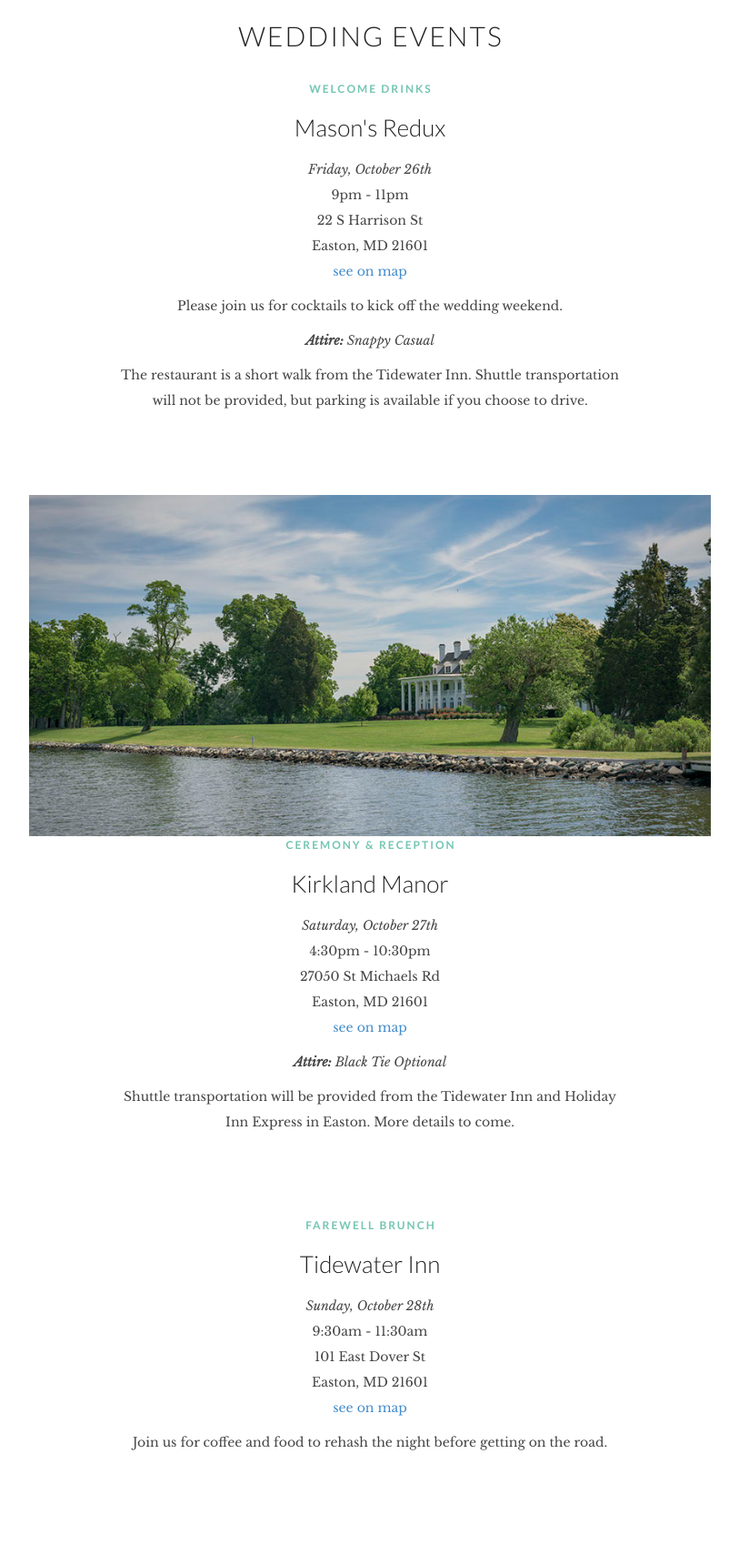
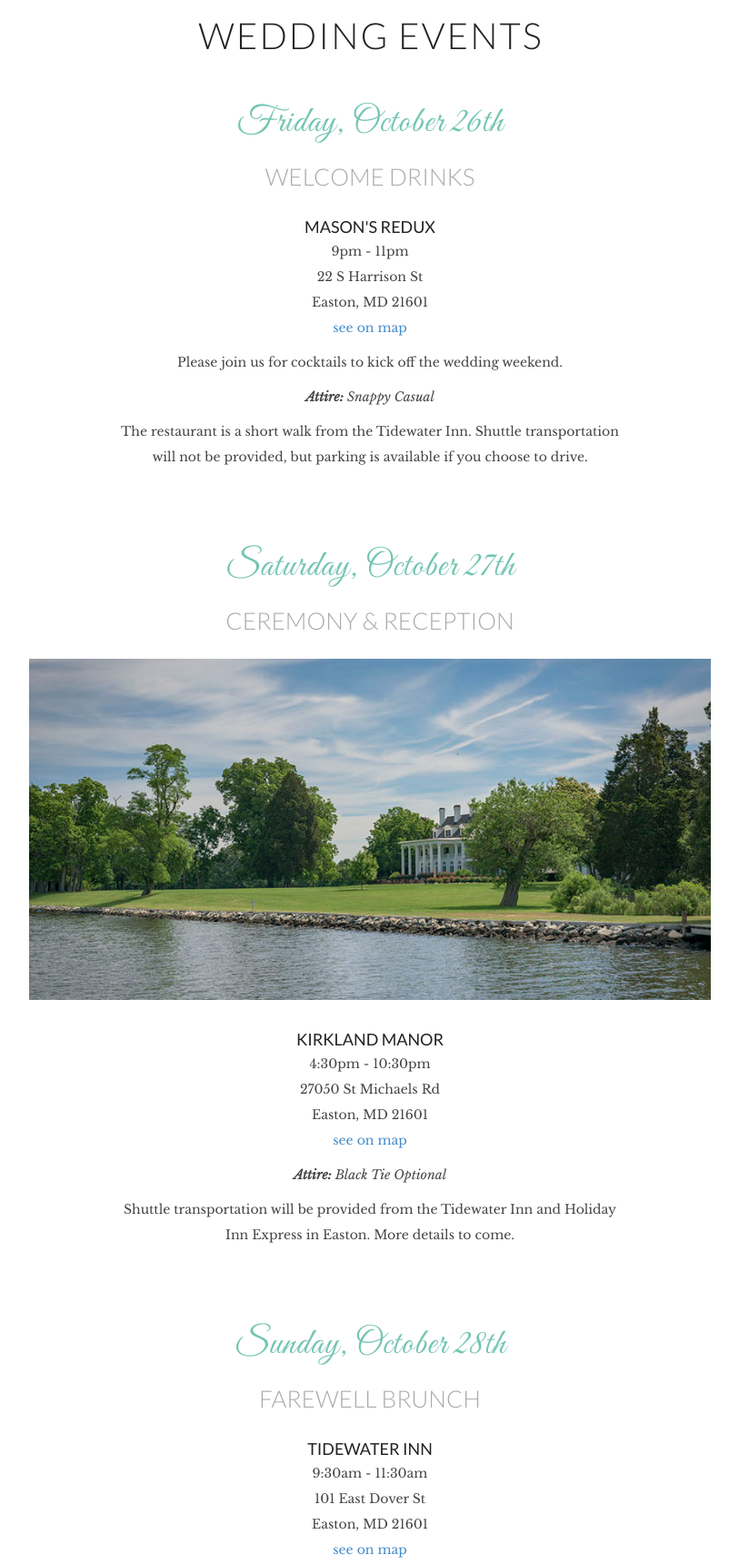
Before and after one commit to laurenandalex/laurenandalex.github.io, a plain HTML site: page index.html in a window 1280 px wide. Shown: the part 860-2580 px from the top of the page at 91% size, without its empty margins (233-1046 px from the left). Drawn offline with nearby package versions, Linux system fonts and the light colour scheme.

Commit message:
Style changes

```diff
--- a/css/custom.css
+++ b/css/custom.css
@@ -29,3 +29,31 @@ ul > li {
     padding:4rem;
     background-color: rgba(0,0,0,0.75);
 }
+
+.date {
+    font-family: 'Great Vibes', 'Lato', sans-serif;
+    font-size: 40px;
+    color: #74c5b1;
+    margin-bottom: 25px;
+    text-transform: capitalize;
+}
+
+.details-1 h2,
+.story h2 {
+    margin-bottom: 60px;
+}
+
+h2 {
+  font-size: 40px;
+}
+
+h4.event-title {
+  font-size: 26px;
+  margin-bottom: 25px;
+  color: #AAAAAA;
+  text-transform: uppercase;
+}
+
+h6 {
+  font-size: 14px;
+}
--- a/index.html
+++ b/index.html
@@ -8,7 +8,7 @@
         <link href="css/flexslider.min.css" rel="stylesheet" type="text/css" media="all"/>
         <link href="css/theme.css" rel="stylesheet" type="text/css" media="all"/>
         <link href="css/custom.css" rel="stylesheet" type="text/css" media="all"/>
-    	<link href='https://fonts.googleapis.com/css?family=Lato:100,300,400,700%7CLibre+Baskerville:400,400italic' rel='stylesheet' type='text/css'>
+    	<link href='https://fonts.googleapis.com/css?family=Lato:100,300,400,700%7CGreat+Vibes%7CLibre+Baskerville:400,400italic' rel='stylesheet' type='text/css'>
     </head>
     <body>
 
@@ -65,11 +65,11 @@
 					</div>
 
 					<div class="row">
-						<div class="col-md-6 col-md-offset-3 text-center feature">
-							<h6>Welcome Drinks</h6>
-							<h4>Mason's Redux</h4>
+						<div class="col-md-6 col-md-offset-3 text-center">
+							<h3 class="date">Friday, October 26th</h3>
+							<h4 class="event-title">Welcome Drinks</h4>
+							<h5>Mason's Redux</h5>
 							<p>
-								<em>Friday, October 26th</em><br>
 								9pm - 11pm<br>
 								22 S Harrison St<br>
 								Easton, MD 21601<br>
@@ -84,6 +84,13 @@
 						</div>
 					</div>
 
+					<div class="row" style="margin-top:60px">
+						<div class="col-md-6 col-md-offset-3 text-center">
+							<h3 class="date">Saturday, October 27th</h3>
+							<h4 class="event-title">Ceremony &amp; Reception</h4>
+						</div>
+					</div>
+
 					<div class="row">
 						<div class="col-md-8 col-md-offset-2 text-center">
 							<img src="img/us/House-Kirkland.jpg">
@@ -91,12 +98,10 @@
 					</div>
 
 
-					<div class="row">
-						<div class="col-md-6 col-md-offset-3 text-center feature">
-							<h6>Ceremony &amp; Reception</h6>
-							<h4>Kirkland Manor</h4>
+					<div class="row" style="margin-top: 30px">
+						<div class="col-md-6 col-md-offset-3 text-center">
+							<h5>Kirkland Manor</h5>
 							<p>
-								<em>Saturday, October 27th</em><br>
 								4:30pm - 10:30pm<br>
 								27050 St Michaels Rd<br>
 								Easton, MD 21601<br>
@@ -111,12 +116,12 @@
 						</div>
 					</div>
 
-					<div class="row">
-						<div class="col-md-6 col-md-offset-3 text-center feature">
-							<h6>Farewell Brunch</h6>
-							<h4>Tidewater Inn</h4>
+					<div class="row" style="margin-top: 60px">
+						<div class="col-md-6 col-md-offset-3 text-center">
+							<h3 class="date">Sunday, October 28th</h3>
+							<h4 class="event-title">Farewell Brunch</h4>
+							<h5>Tidewater Inn</h5>
 							<p>
-								<em>Sunday, October 28th</em><br>
 								9:30am - 11:30am<br>
 								101 East Dover St<br>
 								Easton, MD 21601<br>
@@ -169,9 +174,9 @@
 
 			<section class="accom accom-2 bg-secondary">
 				<div class="container">
-					<div class="row">
+					<div class="row" style="margin-bottom: 30px">
 						<div class="col-sm-12 text-center">
-							<h2>Additional Accomodations</h2>
+							<h3>Additional Accomodations</h3>
 						</div>
 					</div>
 
@@ -224,7 +229,7 @@
 				<div class="container">
 					<div class="row">
 						<div class="col-sm-12 text-center">
-							<h1>Getting There</h1>
+							<h2>Getting There</h2>
 						</div>
 					</div>
 
@@ -305,7 +310,7 @@
 				<div class="container">
 					<div class="row">
 						<div class="col-sm-12 text-center">
-							<h1>Things to Do</h1>
+							<h2>Things to Do</h2>
 						</div>
 					</div>
 
```
